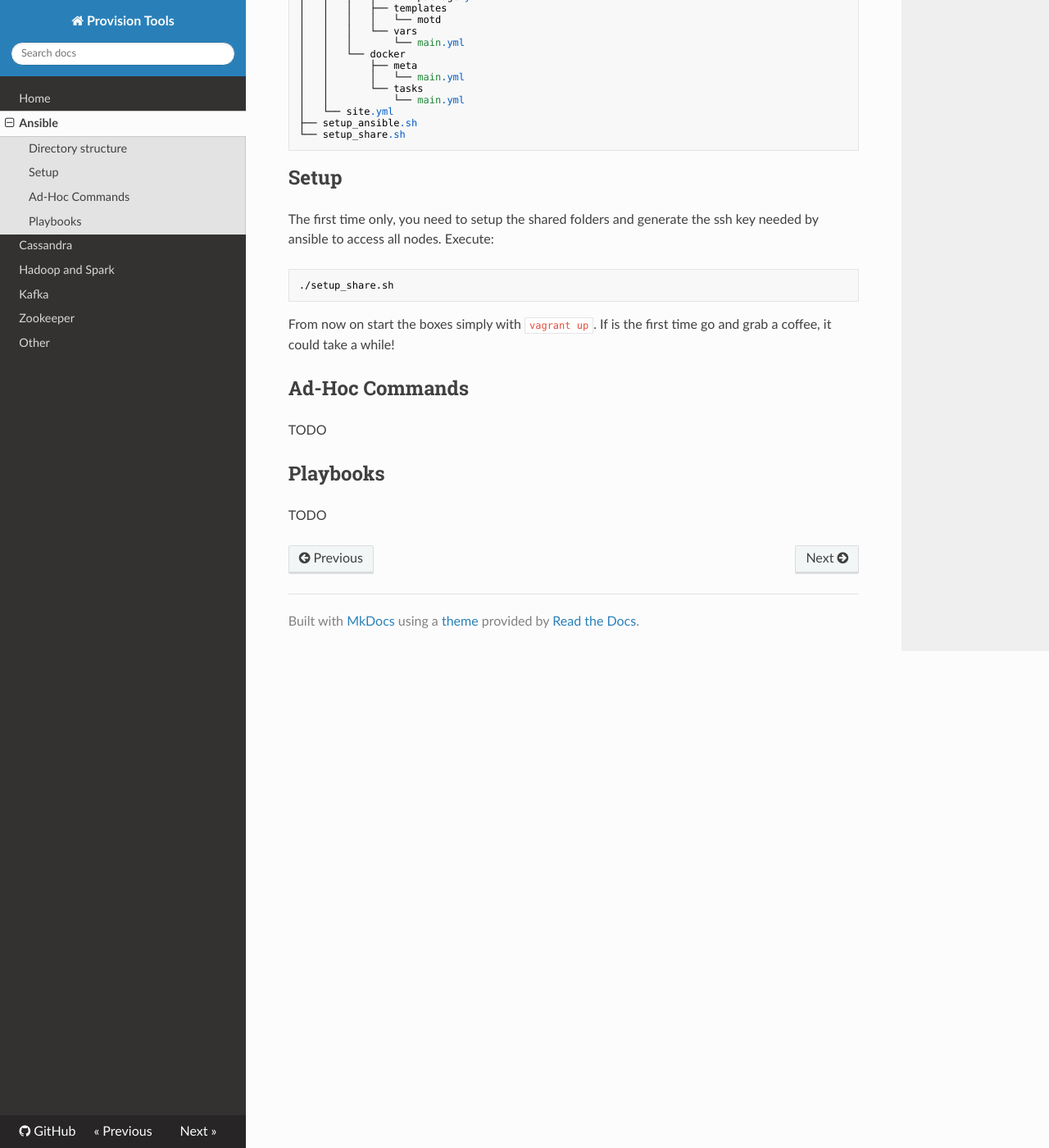
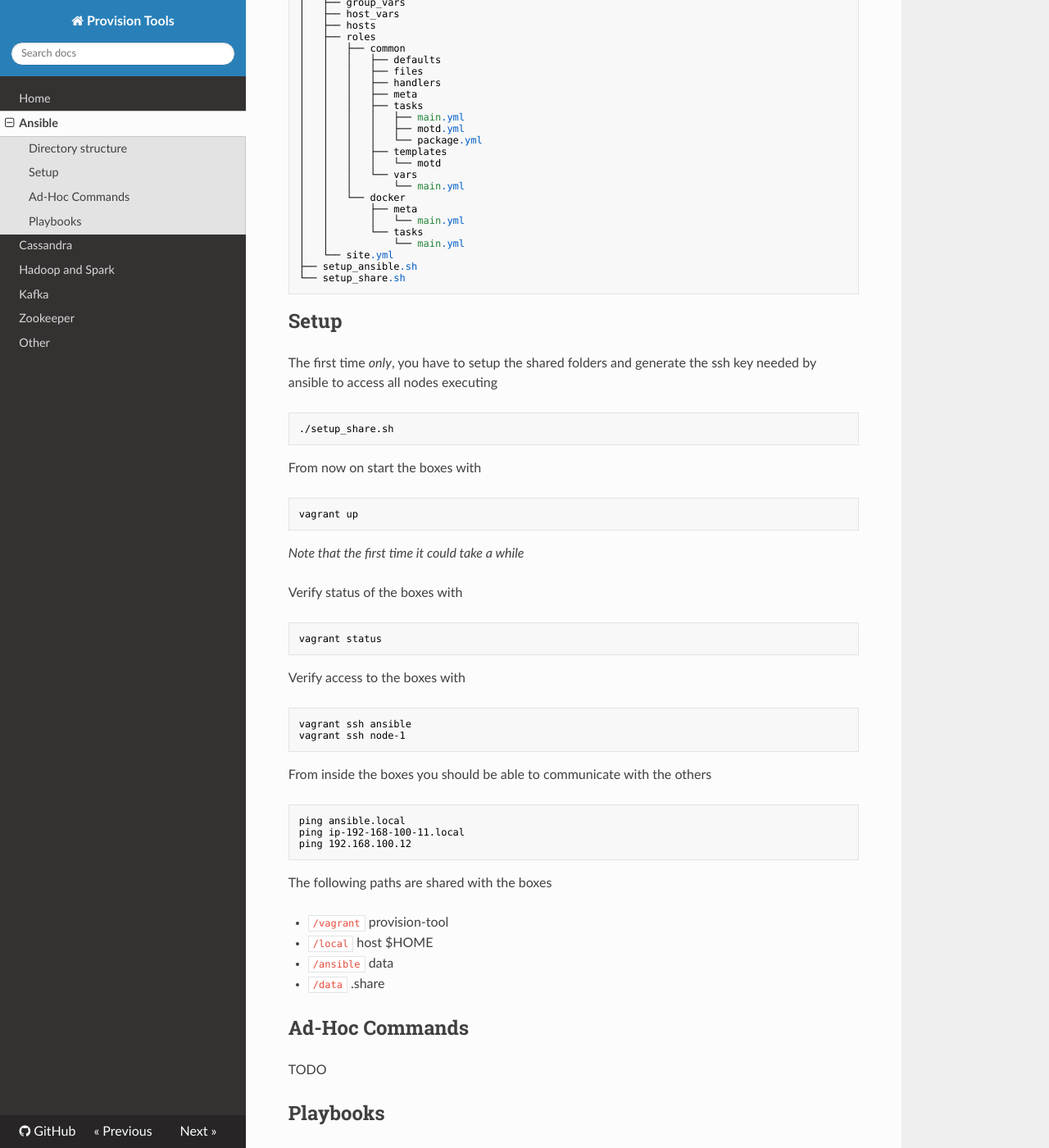
Before and after one commit to niqdev/devops, an MkDocs documentation site: the page built from docs/ansible.md, in a window 1280 px wide and 1400 px high, scrolled down 902 px. Shown: the whole window at 82% size. Built offline with MkDocs 1.6.1, drawn with Linux system fonts in a browser that asks for light colours; nearby versions of some CDN libraries; old or Windows-style settings are respelled for this version of MkDocs; some of the changed text lies outside the part shown.

Commit message:
doc: draft ansible

````diff
--- a/docs/ansible.md
+++ b/docs/ansible.md
@@ -1,21 +1,25 @@
 # Ansible
 
-Setup 4 Ubuntu boxes, 1 with Ansible and 3 nodes to run the playbooks against.
+Ansible is an open source automation platform that can help with config management, deployment and task automation.
 
-Requirements
+Documentation
+
+* [Ansible](http://docs.ansible.com/ansible/latest/index.html)
+* [Tutorial](https://serversforhackers.com/c/an-ansible2-tutorial)
+* [Playbook example](https://github.com/phred/ansible-examples/blob/master/pedantically_commented_playbook.yml)
+
+The following guide explain how to provision Ansible locally and play with it. The current [Vagrantfile](https://github.com/niqdev/provision-tools/blob/master/ansible/Vagrantfile) is configured to setup 4 Ubuntu boxes, 1 with Ansible and 3 nodes to run playbooks against it. Feel free to modify it at your own will.
+
+Requirement
 
 * Vagrant
 * VirtualBox
 
-Official documentations
+For more details about Vagrant please check [here](other/#vagrant)
 
-* [Vagrant](https://www.vagrantup.com/docs)
-* [VirtualBox](https://www.virtualbox.org/wiki/Downloads)
-* [Ansible](http://docs.ansible.com/ansible/latest/index.html)
+## Directory structure
 
-For more details about Vagrant please check [here](other.md)
-
-### Directory structure
+All the commands are executed in this directory `cd ansible`
 
 ```
 ansible/
@@ -57,13 +61,43 @@ ansible/
 
 ## Setup
 
-The first time only, you need to setup the shared folders and generate the ssh key needed by ansible to access all nodes. Execute:
+The first time *only*, you have to setup the shared folders and generate the ssh key needed by ansible to access all nodes executing
 
-```
+```bash
 ./setup_share.sh
 ```
 
-From now on start the boxes simply with `vagrant up`. If is the first time go and grab a coffee, it could take a while!
+From now on start the boxes with
+```bash
+vagrant up
+```
+
+*Note that the first time it could take a while*
+
+Verify status of the boxes with
+```bash
+vagrant status
+```
+
+Verify access to the boxes with
+```bash
+vagrant ssh ansible
+vagrant ssh node-1
+```
+
+From inside the boxes you should be able to communicate with the others
+```bash
+ping ansible.local
+ping ip-192-168-100-11.local
+ping 192.168.100.12
+```
+
+The following paths are shared with the boxes
+
+* `/vagrant` provision-tool
+* `/local` host $HOME
+* `/ansible` data
+* `/data` .share
 
 ## Ad-Hoc Commands
 
````
Also changed, not shown: 1 other file.
